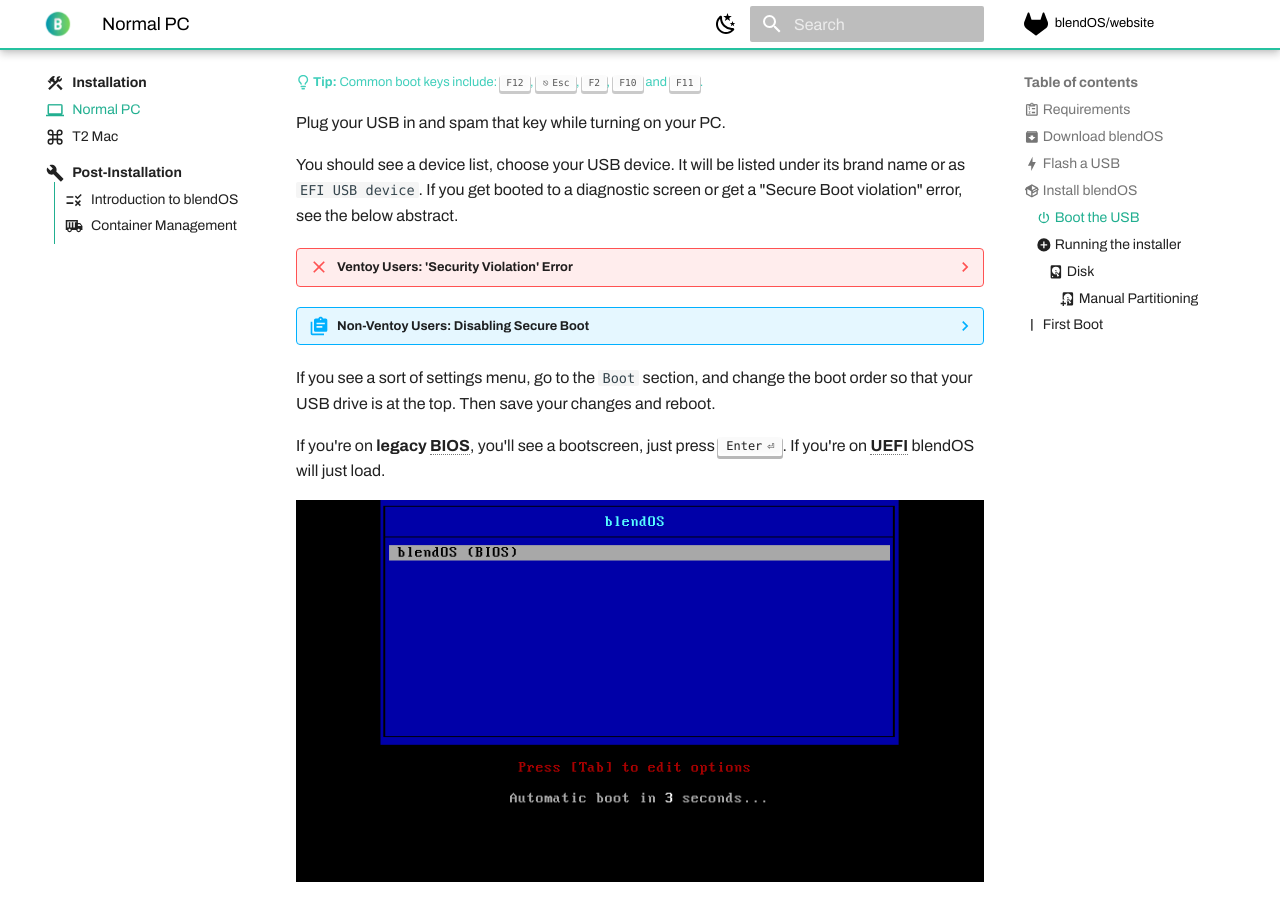
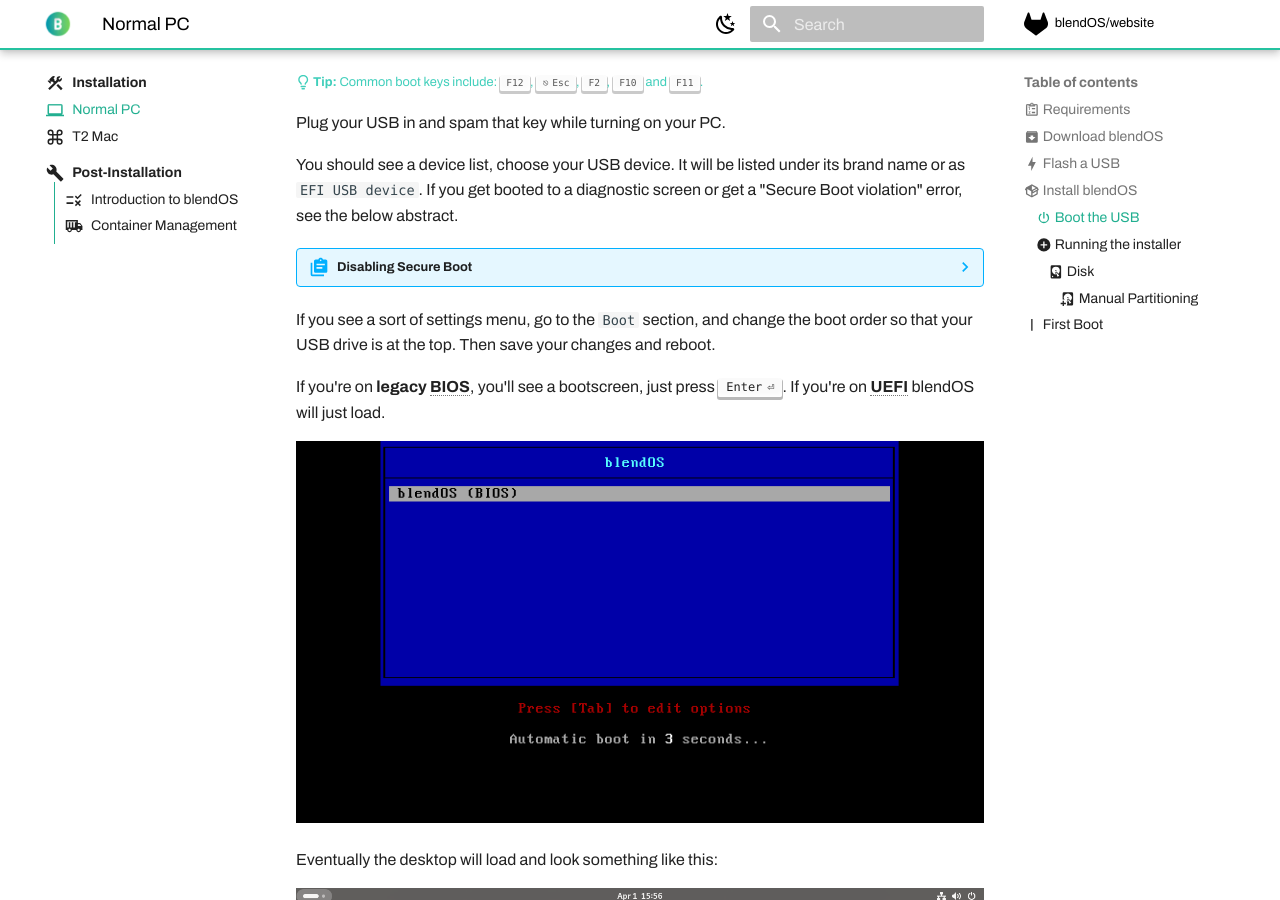
Before and after one commit to blend-os/website, an MkDocs documentation site: the page built from docs/install/normal-pc.md, in a window 1280 px wide and 900 px high, scrolled down 2061 px. Built offline with MkDocs 1.6.1 and Material for MkDocs 9.7.7, drawn with Linux system fonts in a browser that asks for light colours; emoji names are drawn with the system emoji font; some web fonts are replaced; plug-ins that fetch from the network failed and are left out; comment, search, counter and statistics services are not loaded; some of the changed lines change nothing that is shown.

Commit message:
fix secure boot section in install guide

```diff
--- a/docs/install/normal-pc.md
+++ b/docs/install/normal-pc.md
@@ -141,43 +141,9 @@
 
 You should see a device list, choose your USB device. It will be listed under its brand name or as `EFI USB device`. If you get booted to a diagnostic screen or get a "Secure Boot violation" error, see the below abstract.
 
-??? failure "Ventoy Users: 'Security Violation' Error"
+??? abstract "Disabling Secure Boot"
 
-    ??? video "Video Demonstration"
-          <center>
-           <video src="/assets/vid/enroll-key-vtoy.mp4" controls muted></video>
-           <p>Credit to [Ventoy](https://ventoy.net/en/doc_secure.html) for the video demonstration.<p>
-          </center>
-
-    ![vtoy-verification-error-0x1A](../assets/img/vtoy-secure-error.png){ align=right width=200 }
-
-     If you get an error screen saying there was a 'Security Violation,' follow the steps below:
-
-     1\. Press ++enter++ to load **MokManager**
-
-     2\. Press any key to begin key management
-
-     3\. Choose **Enroll Key From Disk**
-
-     4\. Choose `VTOYEFI`
-
-    - The controls are arrow keys to move and ++enter++ to select
-
-     5\. Choose `ENROLL_THIS_KEY_IN_MOKMANAGER.cer`
-
-     6\. Choose **Continue**, then **Yes**, and finally **Reboot**
-
-    7\. Boot from the USB again, as the issue should be resolved
-
-     ------
-
-     If it is still not working, try 'Hash Enrollment,' as detailed in [Ventoy's guide](https://ventoy.net/en/doc_secure.html){ target="_blank" rel="noopener noreferrer" }.
-
-     Credit to [he3als](https://he3als.xyz){ target="_blank" rel="noopener noreferrer" } on the [AtlasOS Docs](https://docs.atlasos.net){ target="_blank" rel="noopener noreferrer" } for formatting fixes.
-
-??? abstract "Non-Ventoy Users: Disabling Secure Boot"
-
-    Enter your BIOS setup and find a section called **Secure Boot** (or if it doesn't exist, look under **Boot**). Turn **Secure Boot** (also called **UEFI Secure Boot**) off.
+    Disabling Secure Boot is required to use the distro (if you want to set up Secure Boot support on your own later you can). To disable it, enter your BIOS setup and find a section called **Secure Boot** (or if it doesn't exist, look under **Boot**). Turn **Secure Boot** (also called **UEFI Secure Boot**) off.
 
     -----
     If you want to know what Secure Boot is, see [Microsoft's article on it](https://learn.microsoft.com/en-us/windows-hardware/design/device-experiences/oem-secure-boot){ target="_blank" rel="noopener noreferrer" }.
```
Also changed, not shown: docs/assets/img/vtoy-secure-error.png (deleted), 1 other file.
